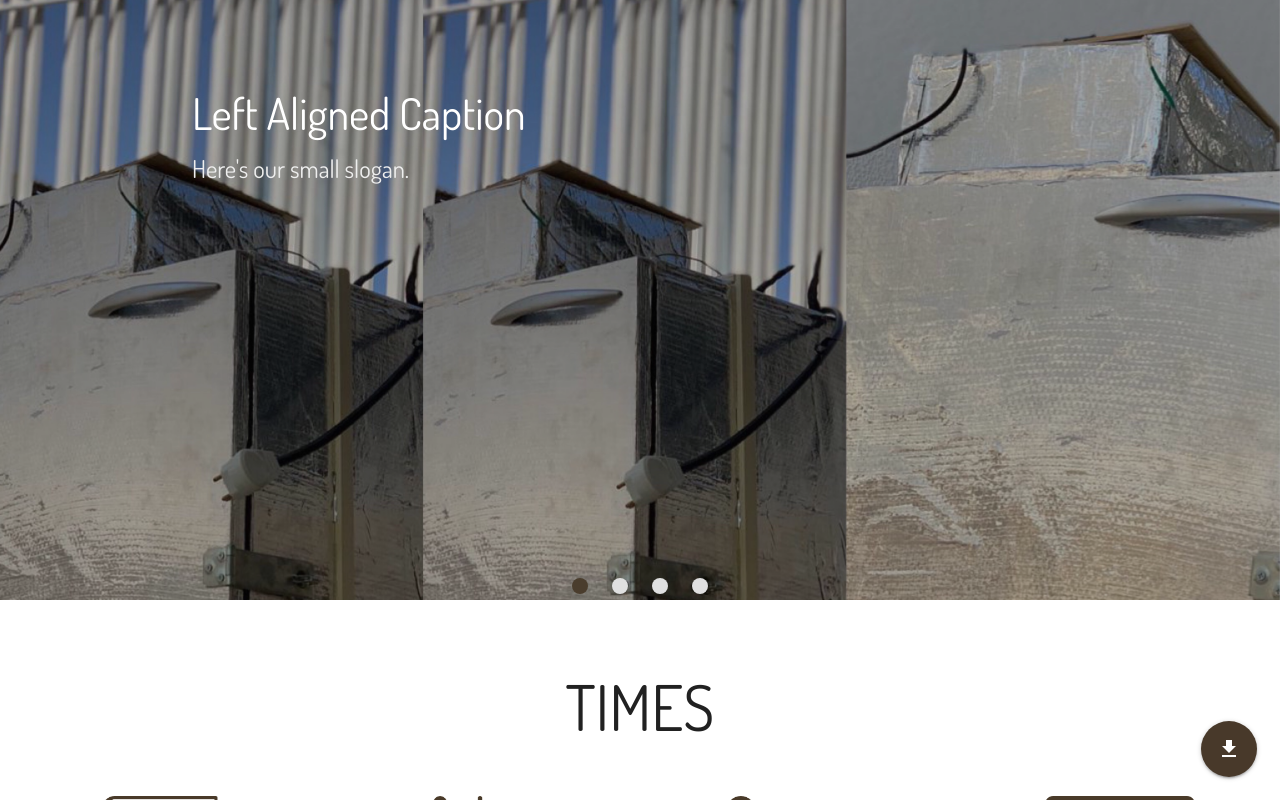
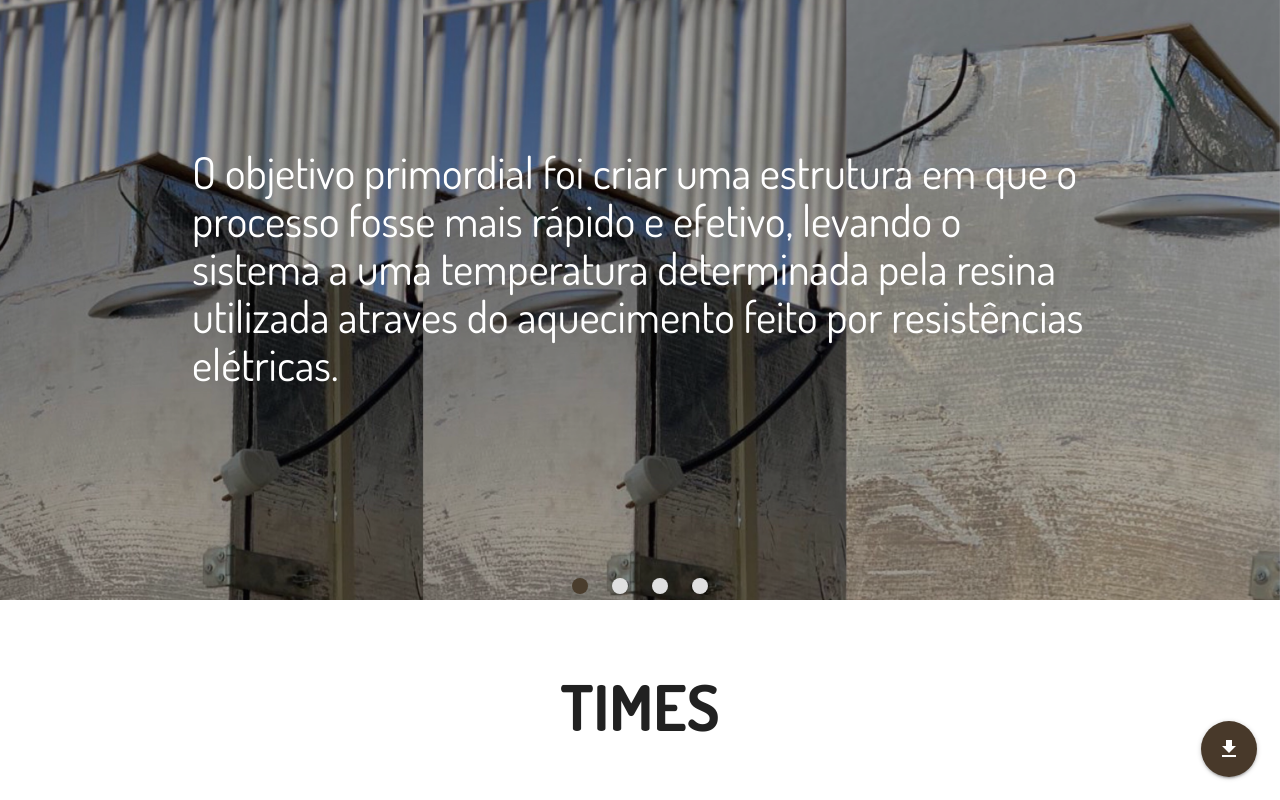
Before and after one commit to turmab-pi1/website, a React (Create React App) app: page / in a window 1280 px wide. Both pictures are taken after a click on the item 580 px from the left and 585 px from the top of the page. Shown: the top 800 px of the page. Built offline with nearby package versions, Linux system fonts and the light colour scheme.

Commit message:
Adding text

```diff
--- a/public/css/style.css
+++ b/public/css/style.css
@@ -31,4 +31,13 @@ body{
 
 .team-title{
     margin-bottom: 2em;
+    font-weight: bold;
 }
+
+.slider-titles{
+    font-weight: bold;
+}
+
+.slider-subtitles{
+    margin-top: 2em;
+}
--- a/public/index.html
+++ b/public/index.html
@@ -10,7 +10,7 @@
     <link rel="manifest" href="%PUBLIC_URL%/manifest.json">
     <link href="https://fonts.googleapis.com/icon?family=Material+Icons" rel="stylesheet">
     <link type="text/css" rel="stylesheet" href="css/materialize.min.css"  media="screen,projection"/>
-    <link href="https://fonts.googleapis.com/css?family=Dosis" rel="stylesheet">
+    <link href="https://fonts.googleapis.com/css?family=Dosis:400,500,700" rel="stylesheet">
 
 
     <link type="text/css" rel="stylesheet" href="css/style.css"  media="screen,projection"/>
--- a/src/components/cards.js
+++ b/src/components/cards.js
@@ -12,6 +12,9 @@ class Cards extends Component {
         return(
             <div>
                 <div class="row">
+                    <div className="col s12 team-title">
+                        <h2>Estrutura Final do Projeto</h2>
+                    </div>
                     <div class="col s12 m6 l3">
                         <div class="card hoverable">
                             <div class="card-image">
--- a/src/components/slider.js
+++ b/src/components/slider.js
@@ -27,26 +27,38 @@ class Slider extends Component{
                     <ul class="slides">
                     <li>
                         <div class="caption left-align">
-                        <h3>Left Aligned Caption</h3>
-                        <h5 class="light grey-text text-lighten-3">Here's our small slogan.</h5>
+                        <h3 class="white-text slider-subtitles">
+                            O objetivo primordial foi criar uma estrutura em que o processo fosse mais
+                            rápido e efetivo, levando o sistema a uma temperatura determinada pela resina
+                            utilizada atraves do aquecimento feito por resistências elétricas.
+                        </h3>
                         </div>
                     </li>
                     <li>
                         <div class="caption center-align">
-                        <h2>Forno para Cura de Materiais Compositos </h2>
-                        <h3 class="light white-text">TURMA B</h3>
+                        <h1 className="slider-titles">Forno para Cura de Materiais Compositos </h1>
+                        <h2 class="light white-text">TURMA B</h2>
                         </div>
                     </li>
                     <li>
                         <div class="caption left-align">
-                        <h3>Right Aligned Caption</h3>
-                        <h5 class="light grey-text text-lighten-3">Here's our small slogan.</h5>
+                        <h2 className="slider-titles">Objetivo</h2>
+                        <h3 class="white-text slider-subtitles">
+                            Fabricação de um forno para cura de fibra
+                            de carbono com o objetivo de facilitar
+                            o processo de cura para equipes de competição
+                            e pequenas empresas.
+                        </h3>
                         </div>
                     </li>
                     <li>
                         <div class="caption left-align">
-                        <h3>This is our big Tagline!</h3>
-                        <h5 class="light grey-text text-lighten-3">Here's our small slogan.</h5>
+                        <h2 className="slider-titles">Material Compósito</h2>
+                        <h3 class="white-text slider-subtitles">
+                            Todo aquele composto que tem suas propriedades
+                            determinadas por duas ou mais fases quimicamente
+                            distintas que o constituem.
+                        </h3>
                         </div>
                     </li>
                     </ul>
--- a/src/components/team.js
+++ b/src/components/team.js
@@ -10,8 +10,8 @@ class Team extends Component{
     render(){
         return(
             <div className="row team-imgs">
-                <div className="col s12 team-title">
-                    <h1>TIMES</h1>
+                <div className="col s12">
+                    <h1 className="team-title">TIMES</h1>
                 </div>
                 <div className="col s12 m6 l3">
                     <img src={cal} className="team-img" alt="cálculo"/>
```
